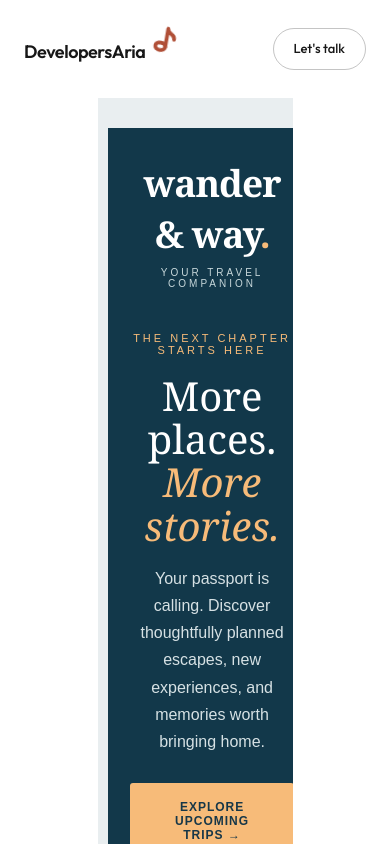
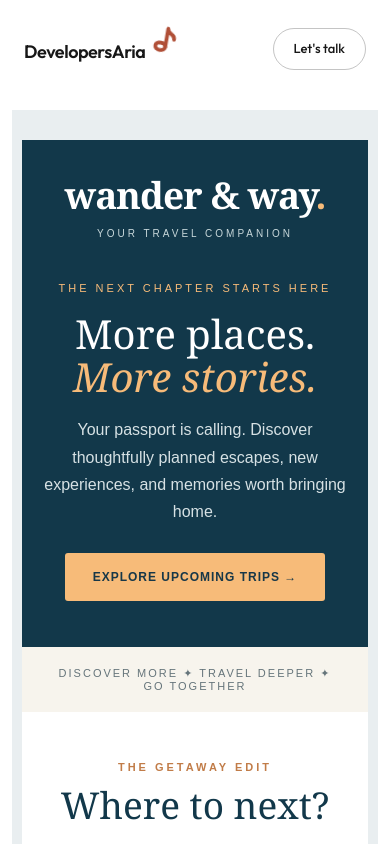
Before and after one commit to developersaria/portfolio, a Next.js app: page /email-templates in a window 390 px wide. Shown: the top 844 px of the page. Built offline with nearby package versions, Linux system fonts and the light colour scheme.

Commit message:
Fixed mobile tailwind.

```diff
--- a/app/email-templates/page.tsx
+++ b/app/email-templates/page.tsx
@@ -1,13 +1,13 @@
 export default function EmailTemplatesPage() {
   return (
-    <div className="w-full max-w-[1440px] mx-auto flex flex-col md:flex-row">
+    <div className="w-full md:max-w-[1440px] p-3 md:p-0 mx-auto flex flex-col md:flex-row">
       <iframe
-        className="w-full max-w-1/2 mx-auto"
+        className="w-full md:max-w-[50%] md:mx-auto"
         src="/email-template-examples/wander-and-way-travel-email.html"
         height="1500px"
       ></iframe>
       <iframe
-        className="w-full max-w-1/2 mx-auto"
+        className="w-full md:max-w-[50%] md:mx-auto"
         src="/email-template-examples/portfolio-racing-email.html"
         height="1500px"
       ></iframe>
--- a/app/resume/page.tsx
+++ b/app/resume/page.tsx
@@ -1,7 +1,7 @@
 export default function ResumePage() {
   return (
     <iframe
-      className="w-full max-w-[1440px] mx-auto"
+      className="w-full md:max-w-[1440px] p-3 md:p-0 md:mx-auto"
       src="/Software Development Resume.pdf"
       width="100%"
       height="1500px"
```
